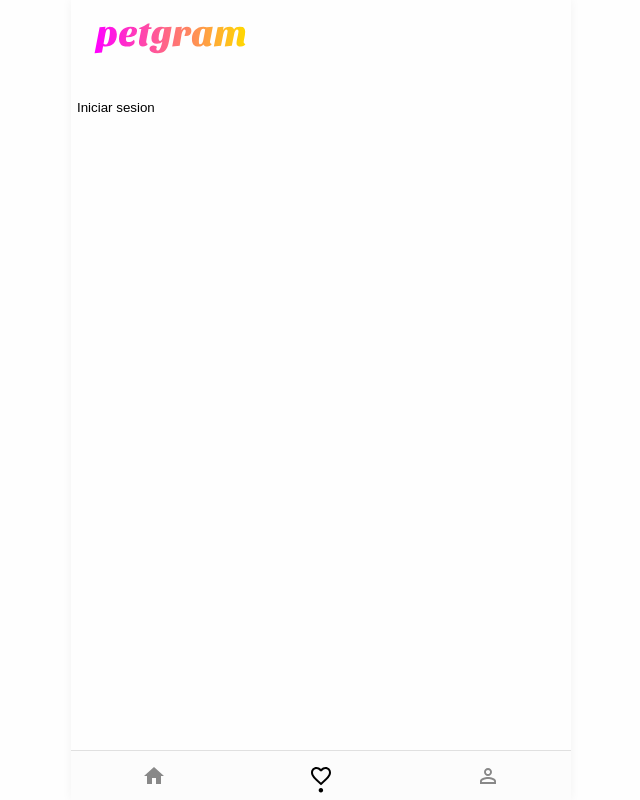
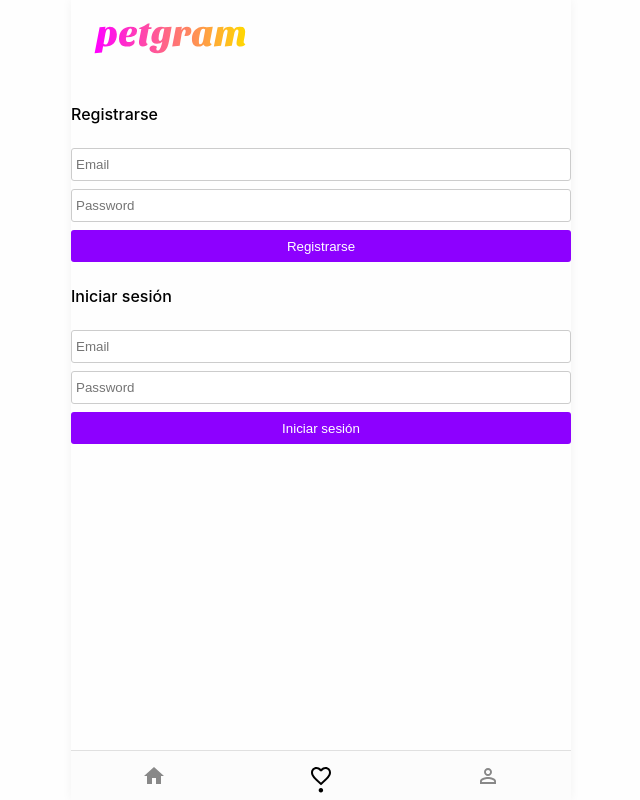
Before and after one commit to core97/curso-platzi-react-avanzado, a React app: page /favs in a window 1280 px wide. Shown: the whole page, without its empty margins (319-959 px from the left). Built offline with nearby package versions, Linux system fonts and the light colour scheme.

Commit message:
Created form for user

```diff
--- /dev/null
+++ b/src/components/UserForm/index.js
@@ -0,0 +1,21 @@
+import React from 'react'
+
+import { Form, Input, Button, Title } from './styles'
+
+import { useInputValue } from '../../hooks/useInputValue'
+
+export const UserForm = ({ onSubmit, title }) => {
+  const email = useInputValue('')
+  const password = useInputValue('')
+
+  return (
+    <>
+      <Title>{title}</Title>
+      <Form onSubmit={onSubmit}>
+        <Input placeholder='Email' {...email} />
+        <Input placeholder='Password' type='password' {...password} />
+        <Button>{title}</Button>
+      </Form>
+    </>
+  )
+}
--- /dev/null
+++ b/src/components/UserForm/styles.js
@@ -0,0 +1,30 @@
+import styled from 'styled-components'
+
+export const Form = styled.form`
+  padding: 16px 0;
+`
+
+export const Input = styled.input`
+  border: 1px solid #ccc;
+  border-radius: 3px;
+  margin-bottom: 8px;
+  padding: 8px 4px;
+  display: block;
+  width: 100%;
+`
+
+export const Button = styled.button`
+  background: #8d00ff;
+  border-radius: 3px;
+  color: #fff;
+  height: 32px;
+  display: block;
+  width: 100%;
+  text-align: center;
+`
+
+export const Title = styled.h2`
+  font-size: 16px;
+  font-weight: 500;
+  padding: 8px 0;
+`
--- /dev/null
+++ b/src/hooks/useInputValue.js
@@ -0,0 +1,7 @@
+import { useState } from 'react'
+
+export const useInputValue = (initialValue) => {
+  const [value, setValue] = useState(initialValue)
+  const onChange = (e) => setValue(e.target.value)
+  return { value, onChange }
+}
--- a/src/pages/NotRegisteredUser.js
+++ b/src/pages/NotRegisteredUser.js
@@ -1,5 +1,6 @@
 import React from 'react'
 
+import { UserForm } from '../components/UserForm'
 import Context from '../AuthContext'
 
 export const NotRegisteredUser = () => {
@@ -7,9 +8,10 @@ export const NotRegisteredUser = () => {
     <Context.Consumer>
       {({ activateAuth }) => {
         return (
-          <form onSubmit={activateAuth}>
-            <button>Iniciar sesion</button>
-          </form>
+          <>
+            <UserForm onSubmit={activateAuth} title='Registrarse' />
+            <UserForm onSubmit={activateAuth} title='Iniciar sesión' />
+          </>
         )
       }}
     </Context.Consumer>
```
